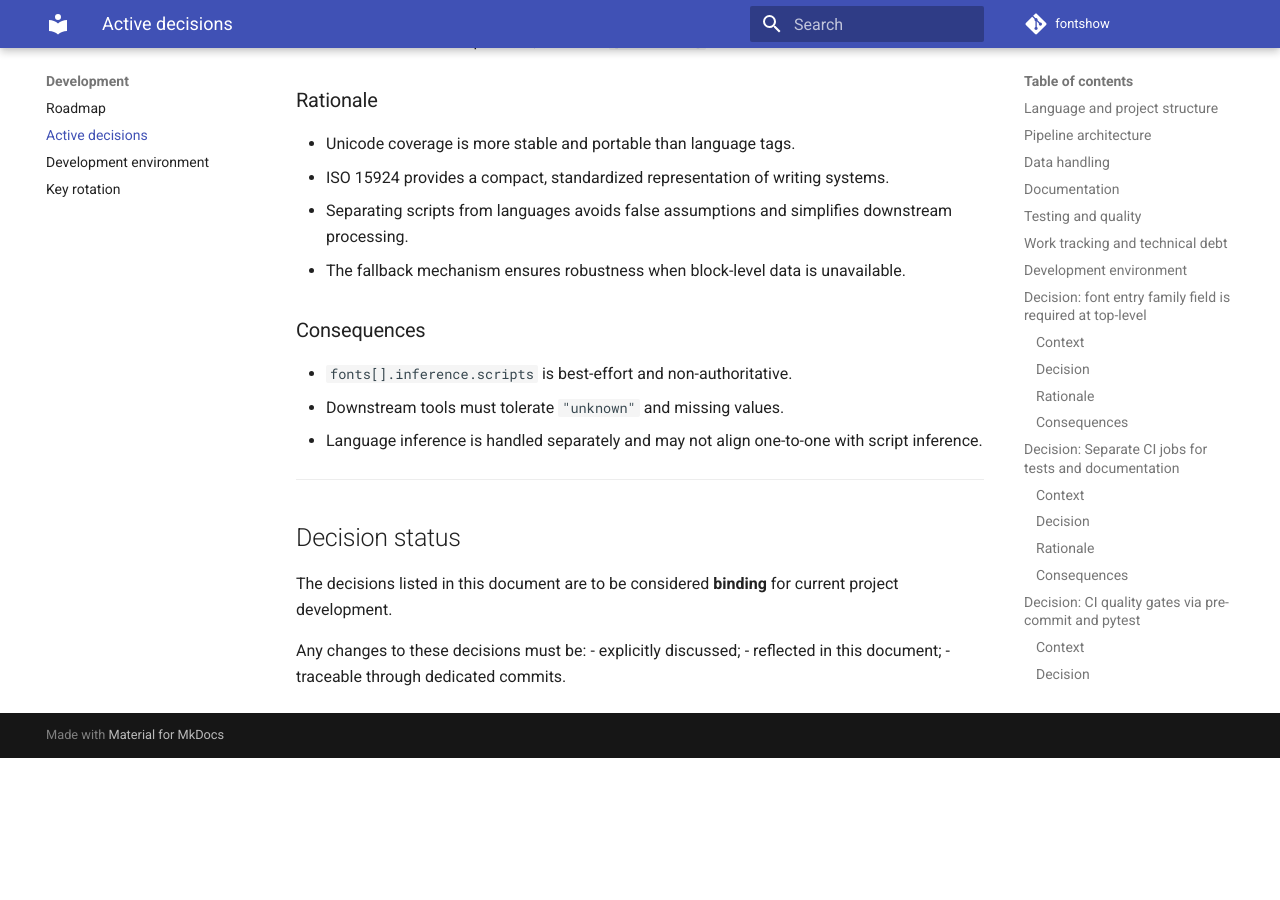
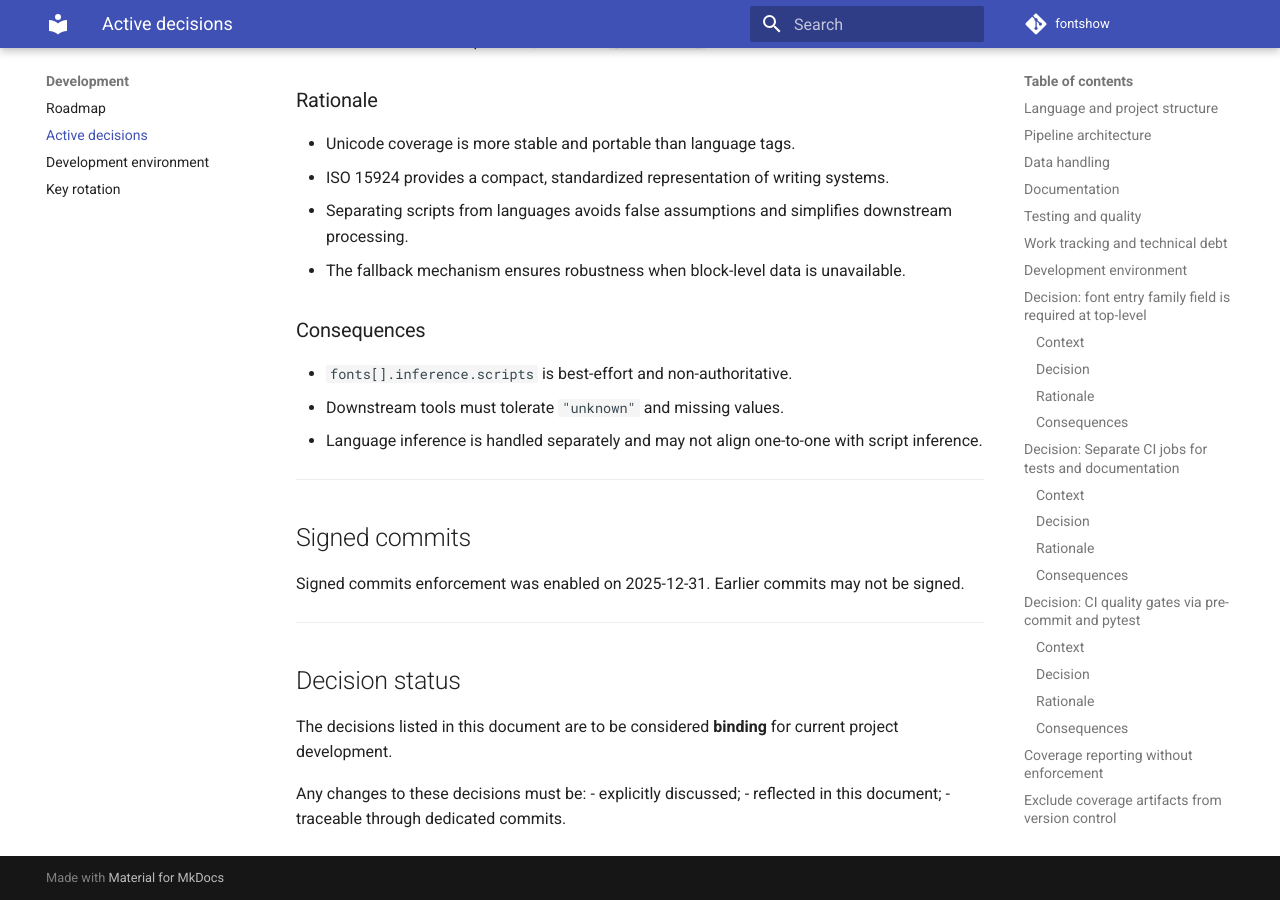
Before and after one commit to marco0560/Fontshow, an MkDocs documentation site: the page built from docs/decisions.md, in a window 1280 px wide and 900 px high, scrolled down 7767 px. Built offline with MkDocs 1.6.1 and Material for MkDocs 9.7.7, drawn with Linux system fonts in a browser that asks for light colours; comment, search, counter and statistics services are not loaded; before the commit the page ends 8525 px from its top, so only the background shows below that.

Commit message:
docs(ci): document enforcement of signed commits
Why:
-

What:
-

Notes:
-

Refs: #

```diff
--- a/docs/decisions.md
+++ b/docs/decisions.md
@@ -351,6 +351,13 @@
 
 ---
 
+## Signed commits
+
+Signed commits enforcement was enabled on 2025-12-31.
+Earlier commits may not be signed.
+
+---
+
 ## Decision status
 
 The decisions listed in this document are to be considered **binding** for current project development.
```
